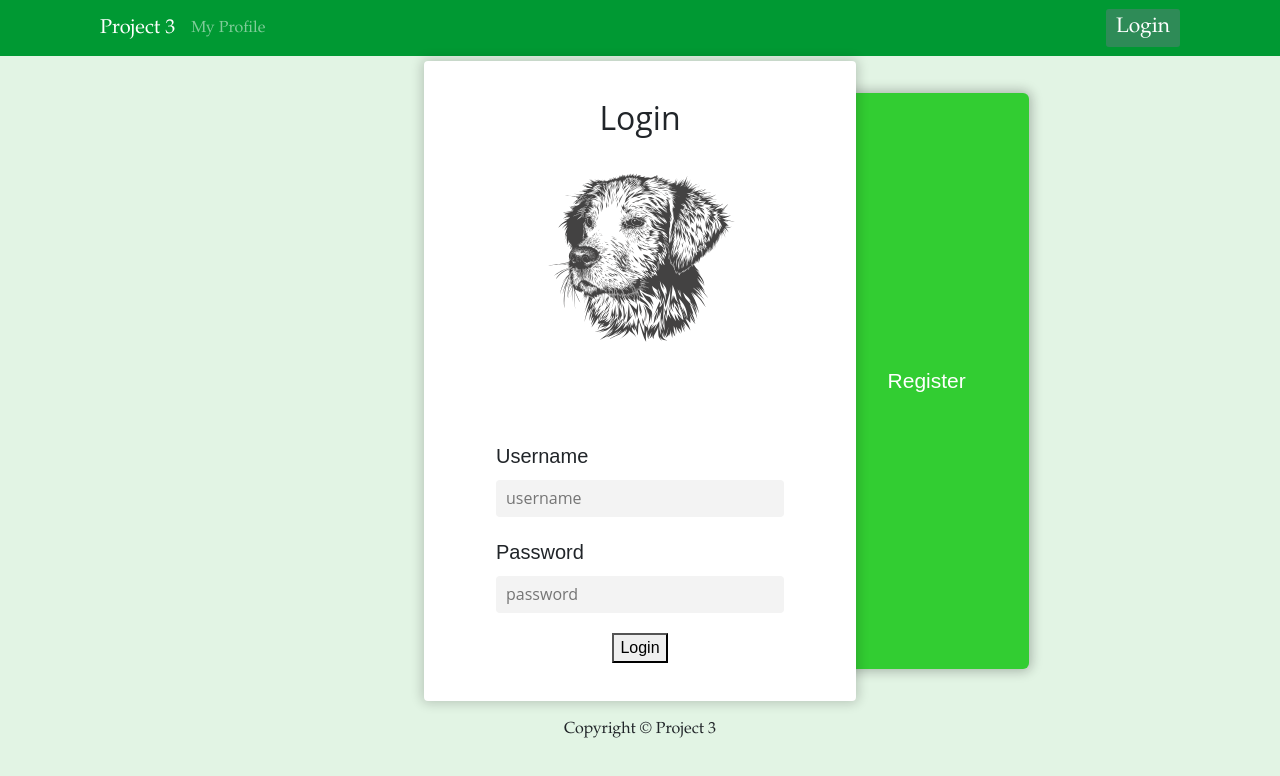
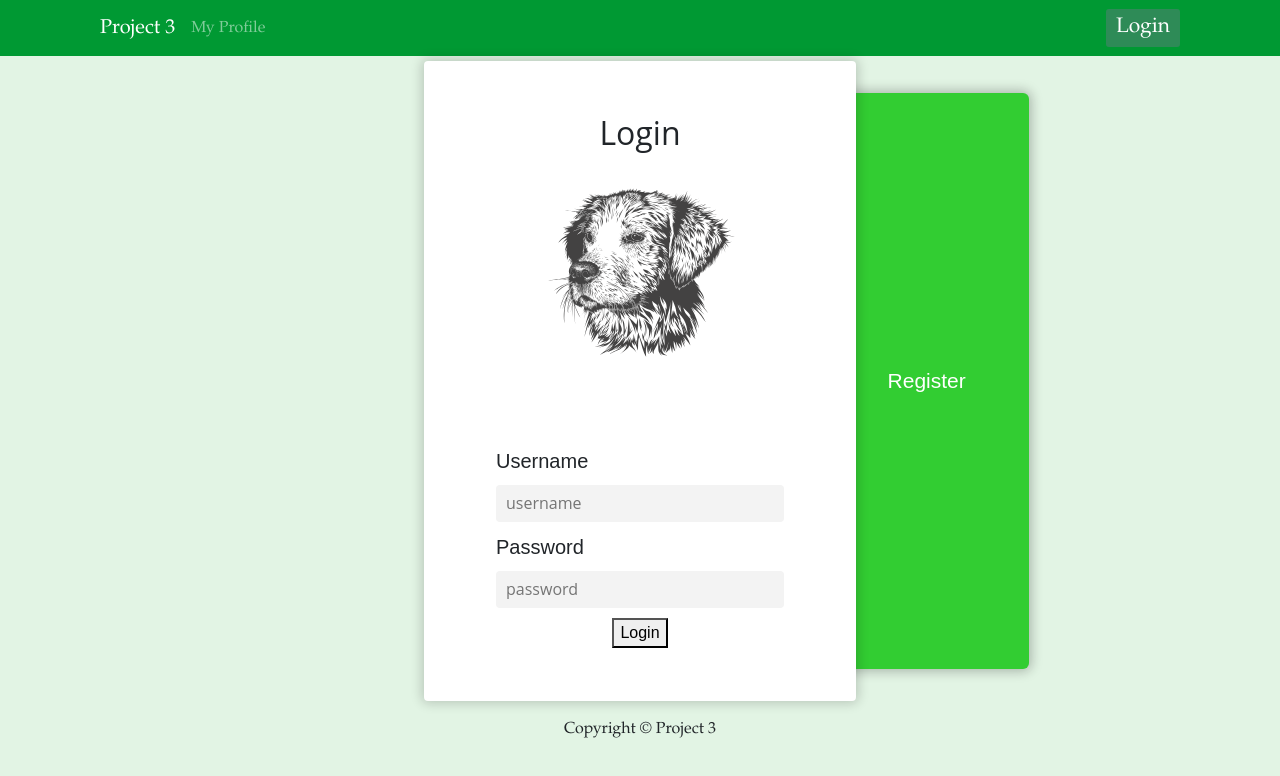
Before and after one commit to melty100/PawPals, a React (Create React App) app in the folder client/: page /login in a window 1280 px wide. Shown: the top 776 px of the page. Built offline with nearby package versions, Linux system fonts and the light colour scheme.

Commit message:
login page buttons

```diff
--- a/client/src/components/login/register.jsx
+++ b/client/src/components/login/register.jsx
@@ -32,7 +32,8 @@ class Register extends React.Component {
                 </div>
             </div>
             <div className="footer">
-                {/* <button type="button btn success" className="btn">Register</button> */}
+
+                <button type="button btn success" className="btn">Register</button>
             </div>
         </div>
         );
--- a/client/src/components/login/style.scss
+++ b/client/src/components/login/style.scss
@@ -7,6 +7,7 @@
   .header {
     font-size: 10px;
     font-family: "Open Sans", sans-serif;
+    // position: absolute;
   }
 
   .headerChunk{
@@ -17,27 +18,32 @@
     display: flex;
     flex-direction: column;
 
+
     .image {
       width: 18em;
+      z-index: -1;
       img {
         width:70%;
-        height: 70%;
-        margin-bottom: 10px;
+        height: 60%;
+        // position: absolute;
+
+
       }
     }
 
     .form {
 
-      display: flex;
-      flex-direction: column;
-      align-items: center;
+      // display: flex;
+      // flex-direction: column;
+      // align-items: center;
+      top: 100px;
 
       .form-group {
         display: flex;
         flex-direction: column;
         align-items: flex-start;
         width: fit-content;
-        margin-bottom: 20px;
+        margin-bottom: 10px;
         label {
           font-size: 20px;
         }
```
